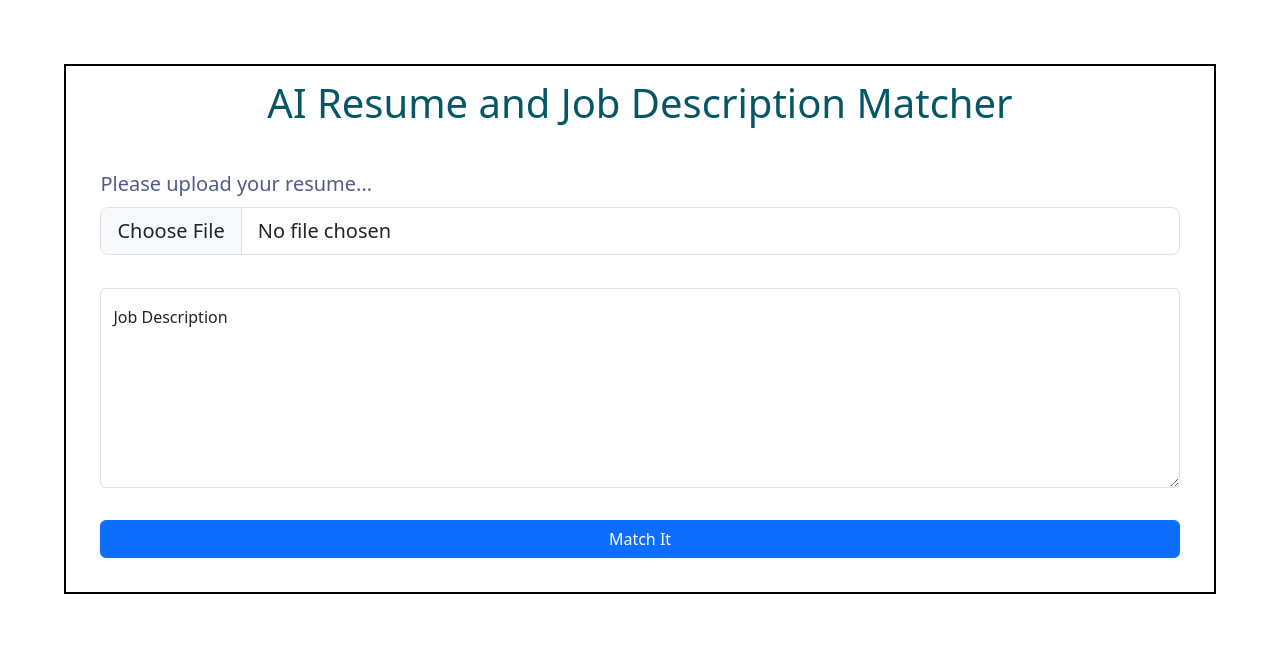
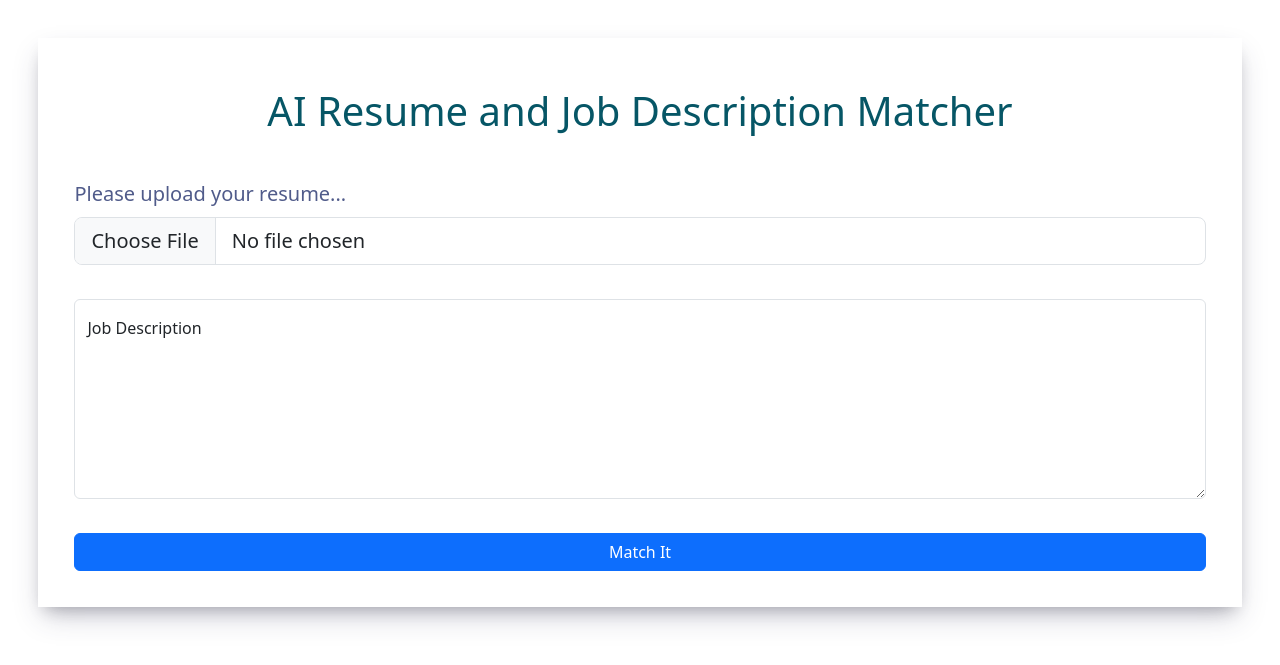
Before and after one commit to harinisayani/MatchIQ, a Python web app: template templates/index.html in a window 1280 px wide. Shown: the top 665 px of the page. Run offline with Jinja, Linux system fonts and the light colour scheme; the template is opened without the code that fills it, so the values that code supplies are empty; some libraries are stand-ins or nearby versions.

Commit message:
Front End Added

```diff
--- a/templates/index.html
+++ b/templates/index.html
@@ -8,17 +8,21 @@
             *{
                 padding:0;
                 margin:0;
-                max-height:45vw;
+                max-height:60vw;
             }
             .main-desc{
-                margin:5%;
-                border:2px solid black;
+                margin:3%;
+                border:none;
+                overflow:hidden;
                 padding-top:1%;
+                box-shadow: rgba(50, 50, 93, 0.25) 0px 13px 27px -5px, rgba(0, 0, 0, 0.3) 0px 8px 16px -8px;
+
             }
             .main-desc h1{
                 color:#065666;
                 justify-content:center;
                 text-align:center;
+                padding-top:3%;
             }
             .main-desc .sub-desc{
                 padding:3%;
```
